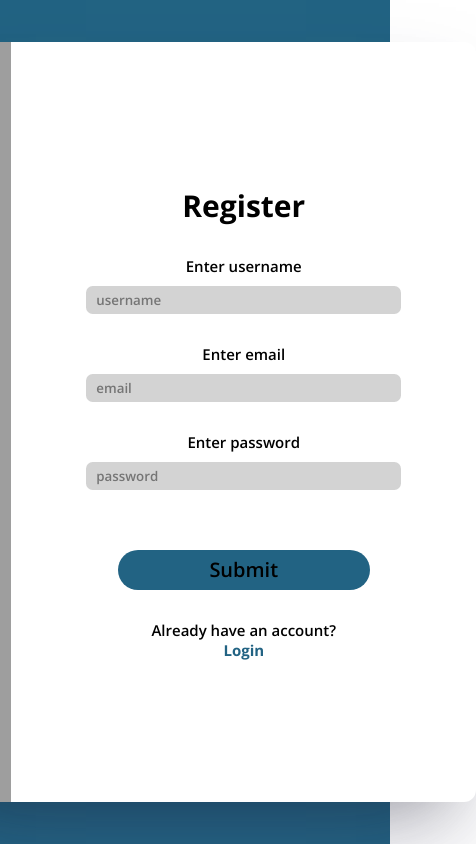
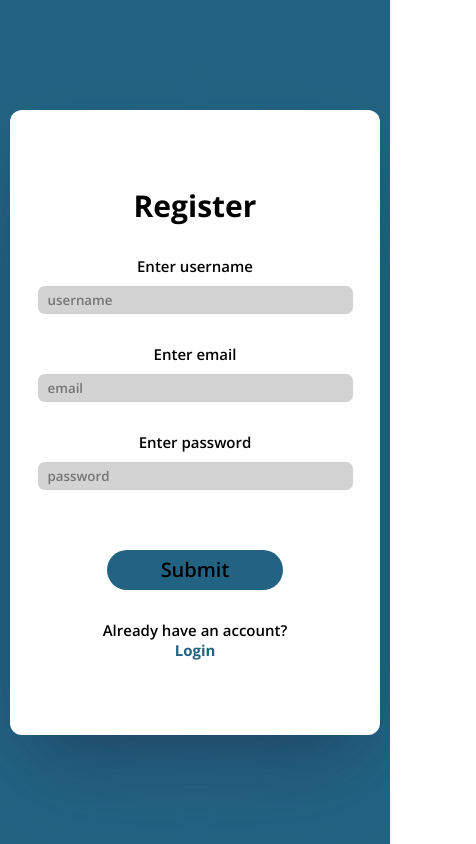
Before and after one commit to Sharma-K/Koshambi, a React (Create React App) app in the folder client/: page /Register in a window 390 px wide. Shown: the whole page, 476 px wide, since content can reach past the window. Built offline with nearby package versions, Linux system fonts and the light colour scheme; grey boxes are pictures that could not be loaded.

Commit message:
made responsive

```diff
--- a/client/src/components/Login.css
+++ b/client/src/components/Login.css
@@ -83,3 +83,13 @@
      color: black;
      /* font-weight: bold; */
  }
+
+ @media only screen and (max-width: 650px) {
+    .log-img{
+        display: none;
+    }
+    .log-container{
+        width: 220px;
+    }
+
+ }
--- a/client/src/components/Register.css
+++ b/client/src/components/Register.css
@@ -84,3 +84,12 @@
     color: black;
     /* font-weight: bold; */
 }
+@media only screen and (max-width: 650px) {
+    .reg-img{
+        display: none;
+    }
+    .reg-container{
+        width: 220px;
+    }
+
+ }
```
